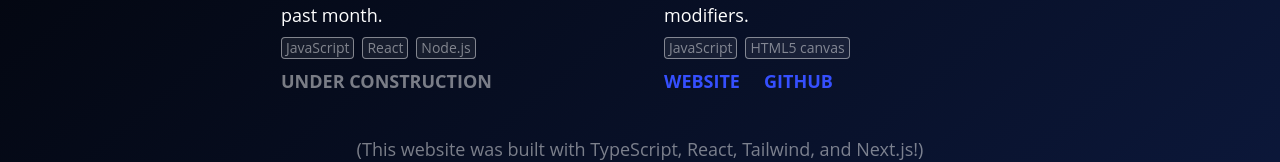
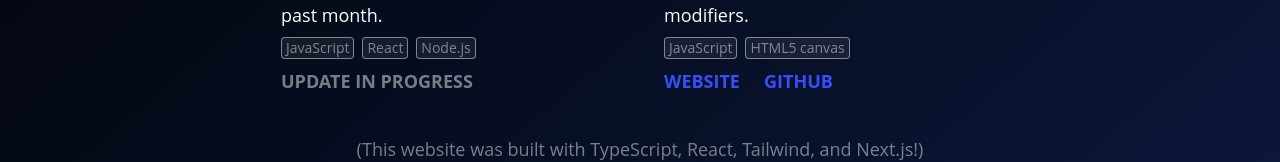
Before and after one commit to acdvs/acdvs.dev, a Next.js app: page / in a window 1280 px wide. Shown: the part 2969-3131 px from the top of the page. Built offline with nearby package versions, Linux system fonts and the light colour scheme.

Commit message:
Add custom no-links text

```diff
--- a/src/components/Project.tsx
+++ b/src/components/Project.tsx
@@ -1,14 +1,4 @@
 import cx from 'classnames';
-
-type ProjectProps = {
-  title: string;
-  date: string;
-  description: string;
-  tags?: string[];
-  liveURL?: string;
-  sourceURL?: string;
-  packageURL?: string;
-};
 
 function Project({
   title,
@@ -18,7 +8,17 @@ function Project({
   liveURL,
   sourceURL,
   packageURL,
-}: ProjectProps) {
+  noLinkText,
+}: {
+  title: string;
+  date: string;
+  description: string;
+  tags?: string[];
+  liveURL?: string;
+  sourceURL?: string;
+  packageURL?: string;
+  noLinkText?: string;
+}) {
   const noLinks = !liveURL && !sourceURL && !packageURL;
 
   return (
@@ -56,7 +56,7 @@ function Project({
         )}
         {noLinks && (
           <li>
-            <ProjectLink text="Under construction" />
+            <ProjectLink text={noLinkText || 'Under construction'} />
           </li>
         )}
       </ul>
@@ -64,12 +64,7 @@ function Project({
   );
 }
 
-type LinkProps = {
-  url?: string;
-  text: string;
-};
-
-function ProjectLink({ url, text }: LinkProps) {
+function ProjectLink({ url, text }: { url?: string; text: string }) {
   return url ? (
     <a
       href={url}
--- a/src/components/sections/Projects.tsx
+++ b/src/components/sections/Projects.tsx
@@ -69,6 +69,7 @@ function Projects() {
           date="2018"
           description="A tool for finding your group's top favorited messages with context in the past month."
           tags={['JavaScript', 'React', 'Node.js']}
+          noLinkText="Update in progress"
         />
         <Project
           title="Super Snake"
```
